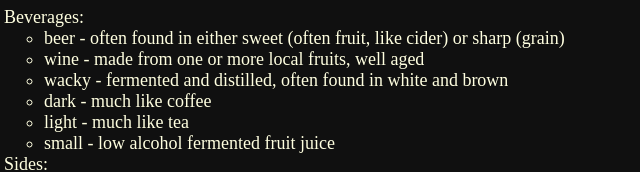
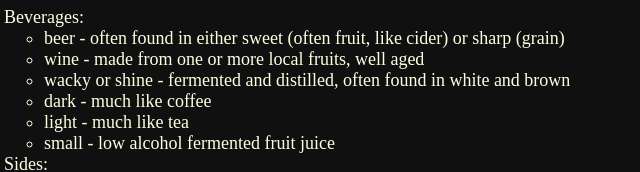
Before and after one commit to dndwithd/dndwithd.github.io, a plain HTML site: page inns.htm in a window 1280 px wide. Shown: the part 583-755 px from the top of the page, 44-684 px from the left. Drawn offline with Linux system fonts and the light colour scheme.

Commit message:
Update inns.htm

```diff
--- a/inns.htm
+++ b/inns.htm
@@ -26,7 +26,7 @@ below is a list of common dishes found in many of the worlds inns and taverns. n
 <li>Beverages:<ul>
 <li>beer - often found in either sweet (often fruit, like cider) or sharp (grain)</li>
 <li>wine - made from one or more local fruits, well aged</li>
-<li>wacky - fermented and distilled, often found in white and brown</li>
+<li>wacky or shine - fermented and distilled, often found in white and brown</li>
 <li>dark - much like coffee</li>
 <li>light - much like tea</li>
 <li>small - low alcohol fermented fruit juice</li>
```
